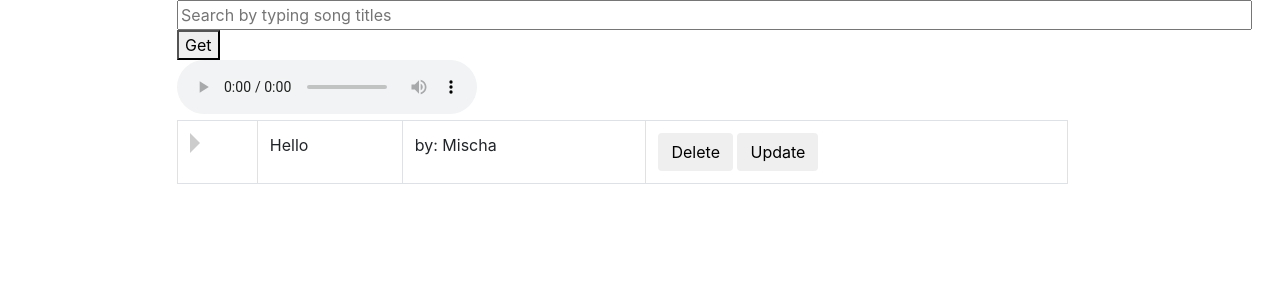
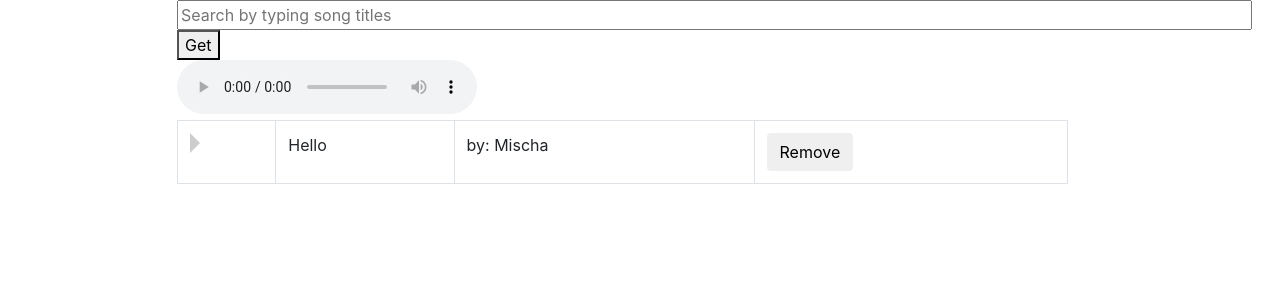
Before and after one commit to nicholeemma/synphony, a Django app: page /synphony/adgjlsfhk in a window 1280 px wide. Shown: the top 300 px of the page. Run offline with Django 3.2, Linux system fonts and the light colour scheme; data comes from the database, SQL or seed files in the repository; some libraries are stand-ins or nearby versions.

Commit message:
delete update song button

```diff
--- a/src/mysite/synphony/static/js/addSongs.js
+++ b/src/mysite/synphony/static/js/addSongs.js
@@ -33,13 +33,6 @@ function addSongs(val) {
     data['description'] = description;
     data['url'] = musicUrl;
     console.log("data to be sent to server: " + data)
-    // //create a new source for media type and append to audio
-    // var source = document.createElement("SOURCE");
-    // source.id = val;
-    // source.src = musicUrl;
-    // source.type = "audio/mpeg";
-    // var audio = document.getElementById("music-bar")
-    // audio.appendChild(source)
 
     $.ajax({
         url:  '/synphony/adgjlsfhk/addSongs',
@@ -67,8 +60,7 @@ function addSongs(val) {
             <td>${name}</td>
             <td>${description}</td>
             <td>
-                <button class="btn deleteBtn" data-id="${id}">Delete</button>
-                <button class="btn updateBtn" data-id="${id}">Update</button>
+                <button class="btn deleteBtn" data-id="${id}">Remove</button>
             </td>
         </tr>`;
  //   });
@@ -77,9 +69,8 @@ function addSongs(val) {
         $(elm).on("click",  (e) => {
             deleteSongs ($(elm))
         })
-    })
-}
-
+    }
+    )}
     });
 }
 
@@ -106,13 +97,3 @@ function  deleteSongs(el){
         }
     });
 }
-
-
-
-// function buttonClickFunction() {
-//     document.getElementById("addBtn").addEventListener("click");
-//     var li = document.createElement("li");
-//     var text = document.getElementById("textfield").value;
-//     li.appendChild(document.createTextNode(text));
-//     document.getElementById("todolist").appendChild(li);
-// }
--- a/src/mysite/synphony/templates/synphony/index.html
+++ b/src/mysite/synphony/templates/synphony/index.html
@@ -36,8 +36,7 @@
         <td>{{music.name}}</td>
             <td>{{music.description}}</td>
             <td>
-                <button class="btn deleteBtn" data-id="{{music.id}}" onclick=deleteSongs(this) >Delete</button>
-                <button class="btn updateBtn" data-id="{{music.id}}">Update</button>
+                <button class="btn deleteBtn" data-id="{{music.id}}" onclick=deleteSongs(this) >Remove</button>
             </td>
         </tr>
         {% endfor %}
```
